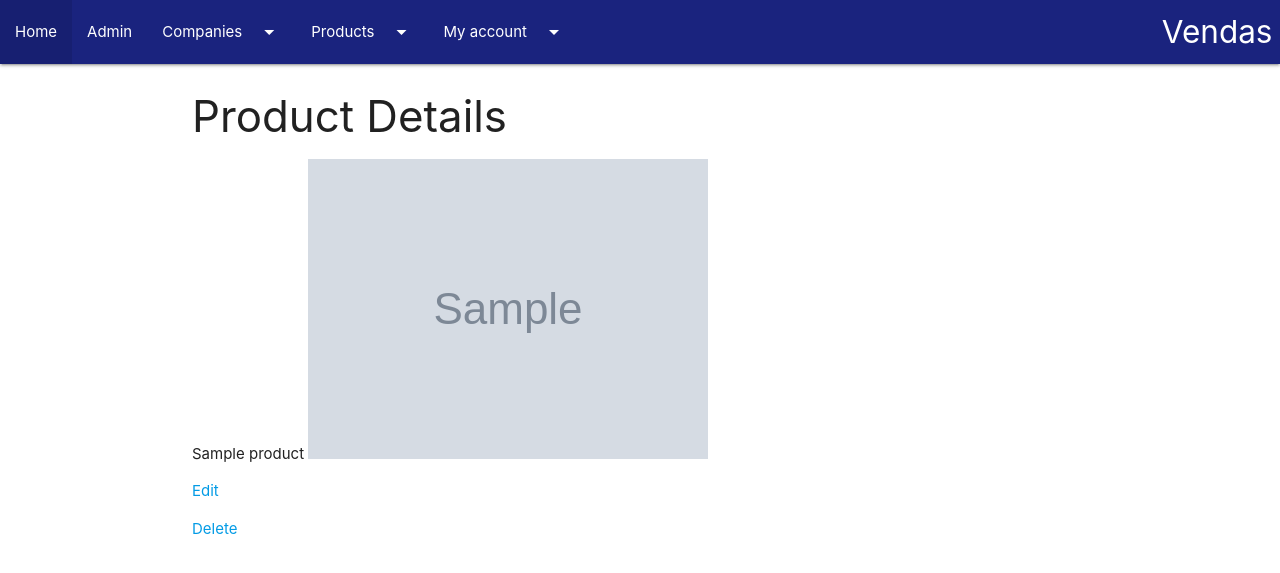
After one commit to pontual/vendas, a Django app: page /products/1/ in a window 1280 px wide. The commit adds this page. Shown: the top 573 px of the page. Run offline with Django 3.2, Linux system fonts and the light colour scheme; a user stored in the database is signed in; tables that the repository leaves empty hold one stand-in row (values such as "Sample post"); grey boxes marked "Sample" are stand-in pictures.

Commit message:
basic product crud

```diff
--- a/products/models.py
+++ b/products/models.py
@@ -1,6 +1,7 @@
 from decimal import Decimal
 
 from django.db import models
+from django.urls import reverse
 
 from transactions.models import Currency
 
@@ -27,6 +28,10 @@ class Product(models.Model):
     default_sale_price = models.DecimalField(max_digits=12, decimal_places=4, default=Decimal('0.0'))
 
 
+    def get_absolute_url(self):
+        return reverse('products:detail', kwargs={'pk': self.pk})
+
+
     class Meta:
         ordering = ['code']
 
--- /dev/null
+++ b/products/templates/products/product_detail.html
@@ -0,0 +1,24 @@
+{% extends "base.html" %}
+
+{% block title %}Product Details{% endblock %}
+
+{% block heading %}<h3>Product Details</h3>{% endblock %}
+
+{% block content %}
+
+
+{{ product.name }}
+
+{% if product.photo %}
+<img src="{{ product.photo.url }}">
+{% endif %}
+
+<p>
+  <a href="{% url 'products:edit' product.pk %}">Edit</a>
+</p>
+
+<p>
+  <a href="{% url 'products:confirm_delete' product.pk %}">Delete</a>
+</p>
+
+{% endblock %}
--- /dev/null
+++ b/products/urls.py
@@ -0,0 +1,14 @@
+from django.urls import path
+
+from .views import ProductList, ProductDetail, ProductCreate, ProductUpdate, ProductDelete
+
+
+app_name = "products"
+
+urlpatterns = [
+    path('', ProductList.as_view(), name="list"),
+    path('new', ProductCreate.as_view(), name="new"),
+    path('<int:pk>/', ProductDetail.as_view(), name="detail"),
+    path('<int:pk>/edit', ProductUpdate.as_view(), name="edit"),
+    path('<int:pk>/delete', ProductDelete.as_view(), name="confirm_delete"),
+]
--- a/products/views.py
+++ b/products/views.py
@@ -1,3 +1,42 @@
-from django.shortcuts import render
+from django.urls import reverse_lazy
+from django.views.generic import ListView, DetailView
+from django.views.generic.edit import CreateView, DeleteView, UpdateView
+from django.contrib.auth.mixins import LoginRequiredMixin
 
-# Create your views here.
+from .models import Product
+
+
+class ProductList(LoginRequiredMixin, ListView):
+    model = Product
+    paginate_by = 50
+
+
+class ProductDetail(LoginRequiredMixin, DetailView):
+    model = Product
+
+
+class ProductCreate(LoginRequiredMixin, CreateView):
+    model = Product
+    fields = '__all__'
+
+    def get_context_data(self, **kwargs):
+        context = super().get_context_data(**kwargs)
+        context['my_action'] = "Add"
+
+        return context
+
+
+class ProductUpdate(LoginRequiredMixin, UpdateView):
+    model = Product
+    fields = '__all__'
+
+    def get_context_data(self, **kwargs):
+        context = super().get_context_data(**kwargs)
+        context['my_action'] = "Edit"
+
+        return context
+
+
+class ProductDelete(LoginRequiredMixin, DeleteView):
+    model = Product
+    success_url = reverse_lazy('companies:list')
--- a/templates/base.html
+++ b/templates/base.html
@@ -25,6 +25,11 @@
 	  <li><a href="{% url 'companies:new' %}">New</a></li>
 	</ul>
 
+	<ul id="product_dropdown" class="dropdown-content">
+	  <li><a href="{% url 'products:list' %}">View all</a></li>
+	  <li><a href="{% url 'products:new' %}">New</a></li>
+	</ul>
+
 	<nav>
       <div class="nav-wrapper indigo darken-4">
 		<a href="{% url 'index' %}" class="brand-logo right">Vendas</a>
@@ -33,6 +38,8 @@
           <li><a href="{% url 'admin:index' %}">Admin</a></li>
 
           <li><a class="dropdown-trigger" href="#!" data-target="company_dropdown">Companies<i class="material-icons right">arrow_drop_down</i></a></li>
+
+          <li><a class="dropdown-trigger" href="#!" data-target="product_dropdown">Products<i class="material-icons right">arrow_drop_down</i></a></li>
 
 		  {% if user.is_authenticated %}
 		  <li><a class="dropdown-trigger" href="#!" data-target="account_dropdown">My account<i class="material-icons right">arrow_drop_down</i></a></li>
--- a/vendas/urls.py
+++ b/vendas/urls.py
@@ -31,6 +31,6 @@ urlpatterns = [
     path('change-password', employees.views.change_password, name='change_password'),
 
     path('companies/', include('companies.urls')),
-    # path('products/', include('products.urls')),
+    path('products/', include('products.urls')),
 
 ] + static(settings.MEDIA_URL, document_root=settings.MEDIA_ROOT)
```
Also changed, not shown: products/templates/products/product_confirm_delete.html (added, +23 -0 lines), products/templates/products/product_form.html (added, +32 -0 lines), products/templates/products/product_list.html (added, +20 -0 lines), todo.txt (+7 -0 lines).
